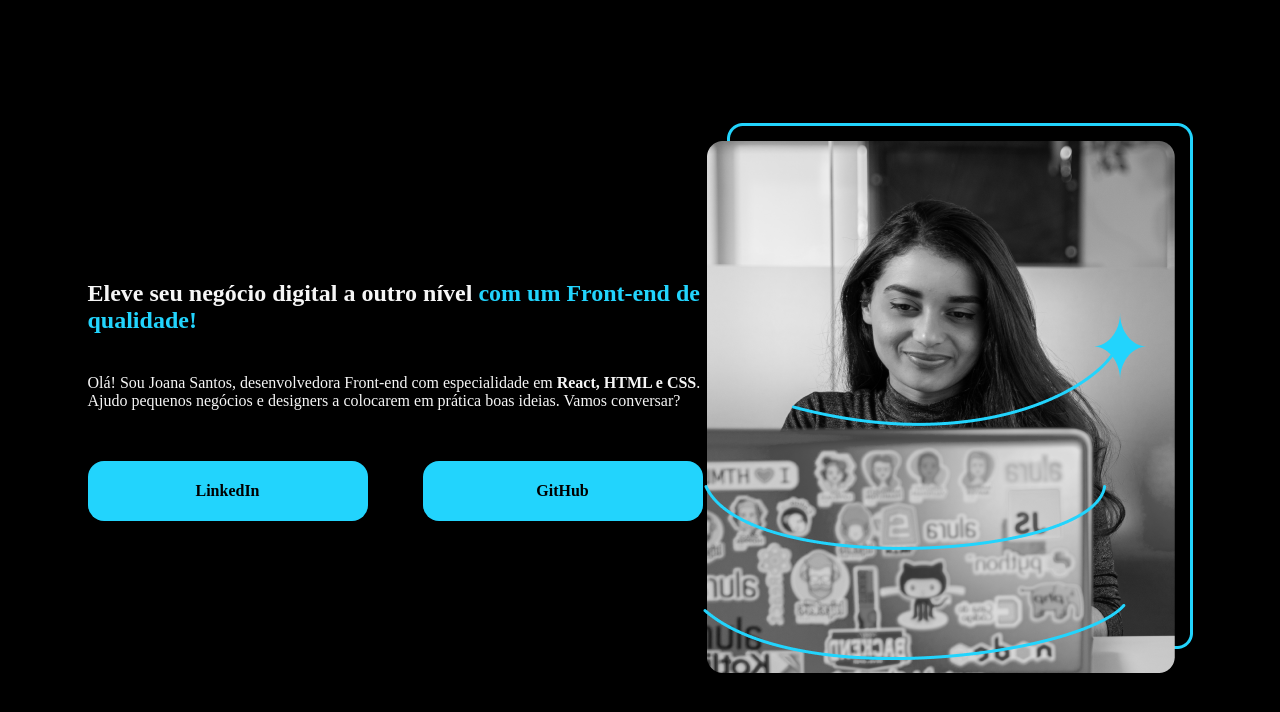
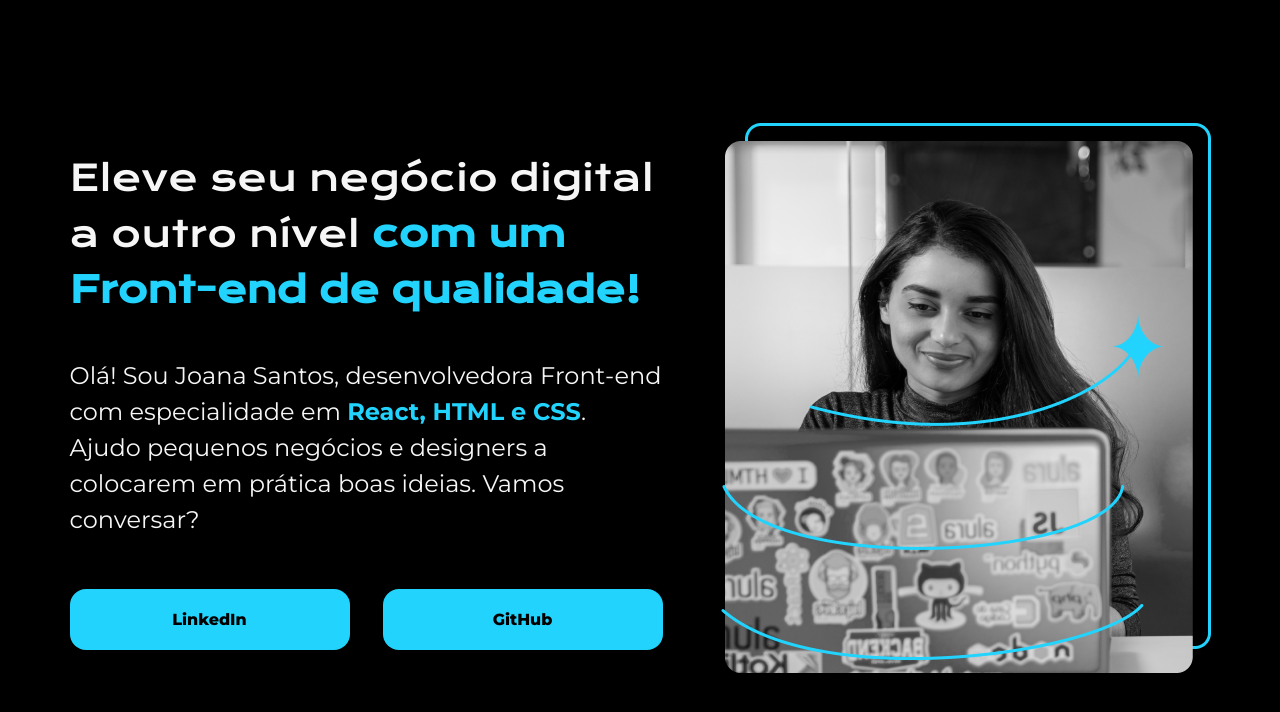
Before and after one commit to davidwilliamx/portifolio_imersao_alura, a plain HTML site: page index.html in a window 1280 px wide. Drawn offline with nearby package versions, Linux system fonts and the light colour scheme.

Commit message:
Ajustes no alinhamento dos elementos.

```diff
--- a/style.css
+++ b/style.css
@@ -7,6 +7,8 @@
     --cor-branco: #F6F6F6;
     --cor-azul: #22D4FD;
     --cor-preto: #000000;
+    --montserrat-font: "Montserrat", sans-serif;
+    --krona-one-font: "Krona One", sans-serif;
 }
 html {
     font-size: 16px;
@@ -26,12 +28,21 @@ body {
 .content {
     display: flex;
     flex-direction: column;
-    width: 615px;
+    width: 593px;
+    margin-right: 58px;
 }
 h1 {
+    font-family: var(--krona-one-font);
+    font-size: 2.25rem;
+    line-height: 56px;
+    font-weight: 400;
     margin-bottom: 40px;
 }
 p {
+    font-family: var(--montserrat-font);
+    font-size: 1.5rem;
+    font-weight: 400;
+    line-height: 36px;
     margin-bottom: 51px;
 }
 .buttons {
@@ -39,15 +50,16 @@ p {
     justify-content: space-between;
 }
 .btn {
-    font-weight: bold;
+    font-family: var(--montserrat-font);
+    font-weight: 800;
     text-decoration: none;
+    text-align: center;
     color: var(--cor-preto);
     background-color: var(--cor-azul);
     border-radius: 16px;
     width: 280px;
     padding: 21px 0;
-    text-align: center;
 }
-.destaque-title {
+.destaque-title, .destaque-text {
     color: var(--cor-azul);
 }
```
